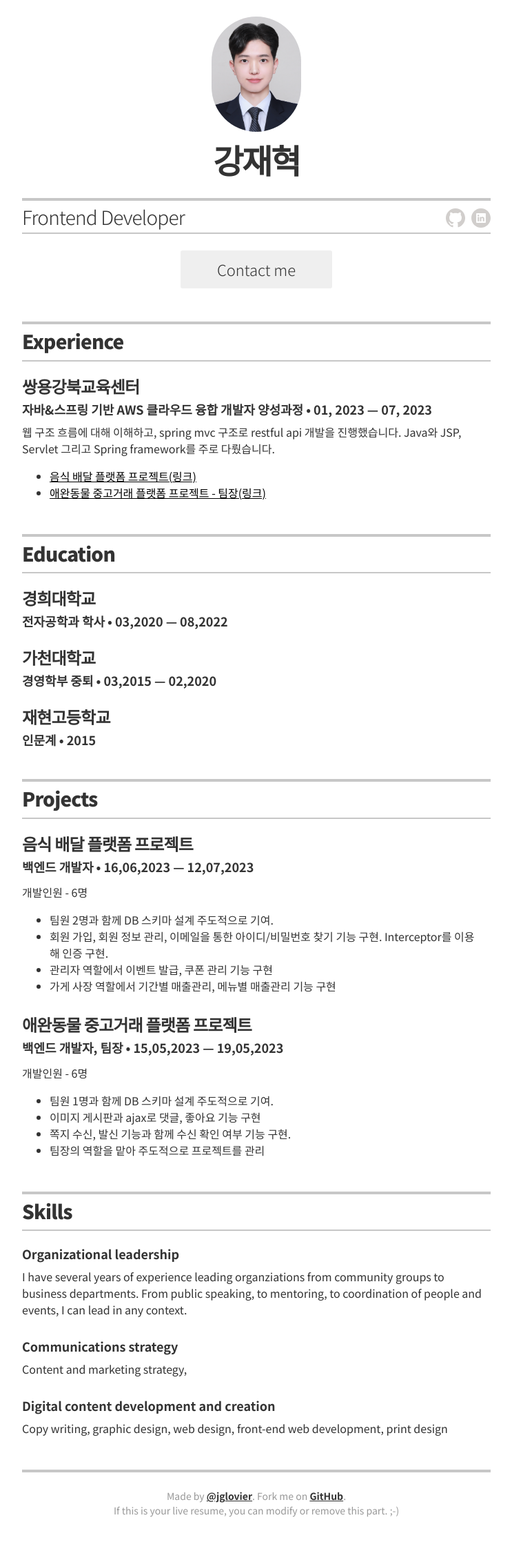
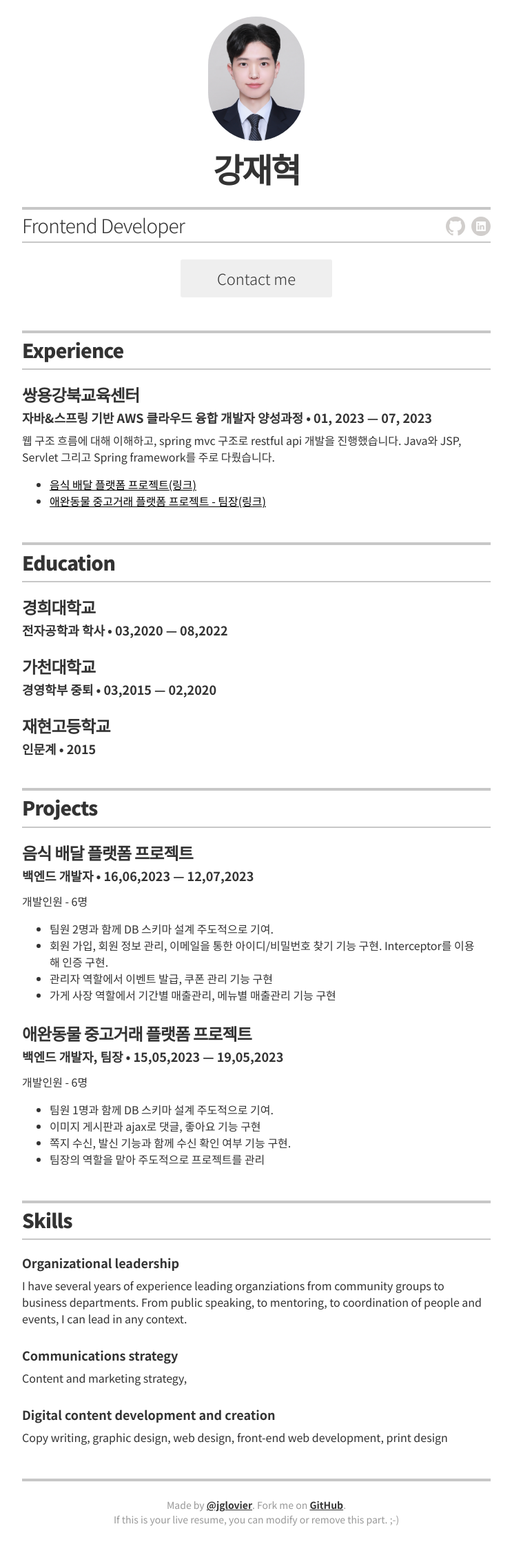
Before and after one commit to more0st/more0st.github.io, a Jekyll site: the page built from index.html, in a window 1280 px wide. Shown: the whole page at 69% size, without its empty margins (268-1011 px from the left). Built offline with Jekyll 4.4.1, drawn with Linux system fonts in a browser that asks for light colours.

Commit message:
fix: img fix

```diff
--- a/_sass/_resume.scss
+++ b/_sass/_resume.scss
@@ -22,7 +22,7 @@
   padding: 1.5rem 0;
 
   .avatar {
-    width: 130px;
+    width: 140px;
     max-width: 100%;
     overflow: hidden;
     @include border-radius(100px);
```
